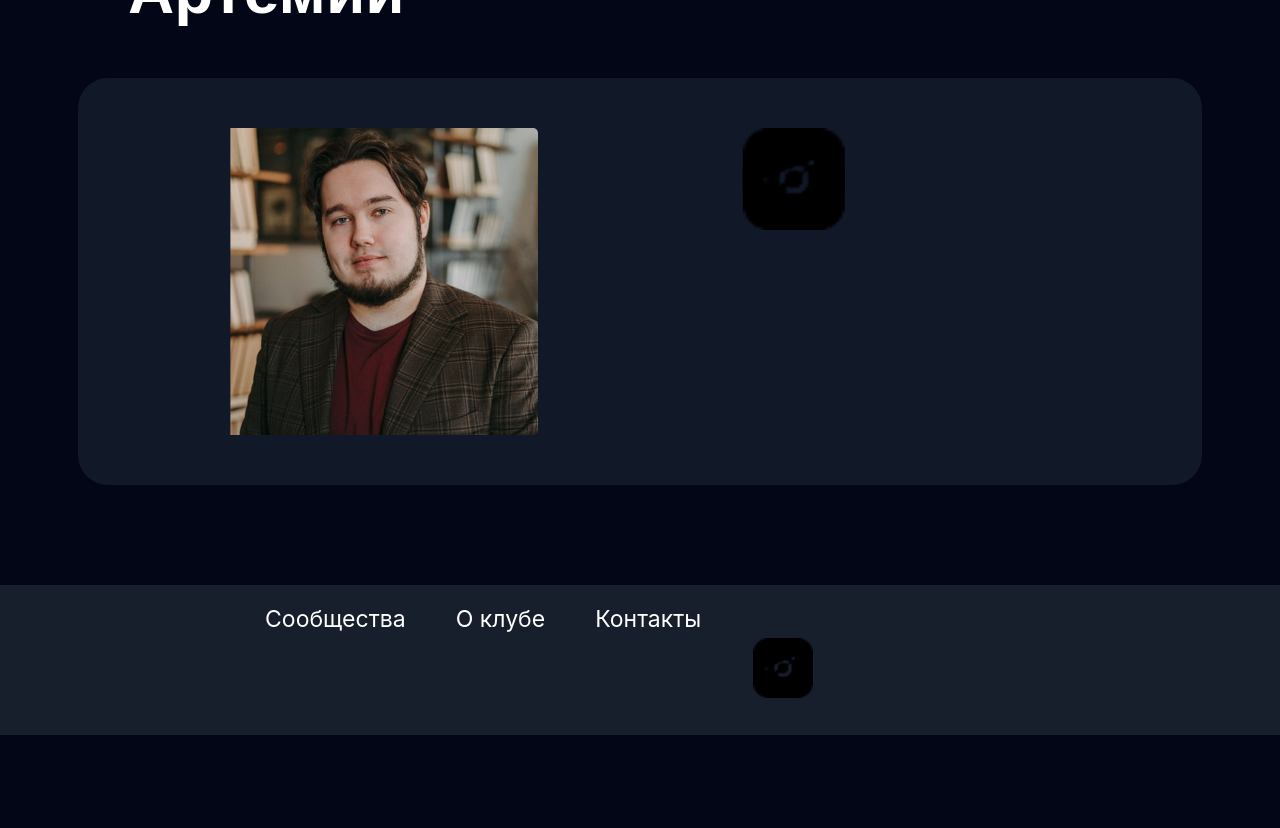
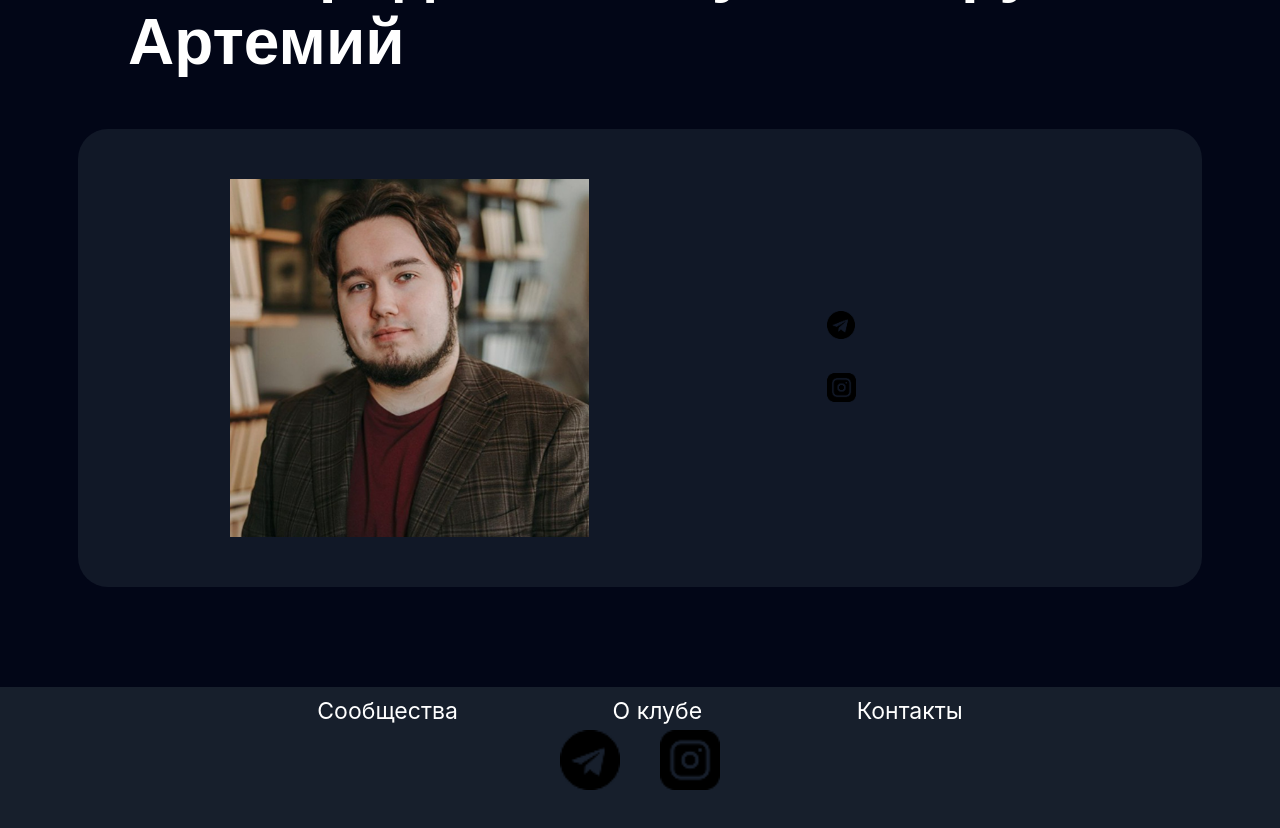
Before and after one commit to paladiandrew/Imperative, a React (Create React App) app: page /contacts in a window 1280 px wide. Shown: the part 1520-2348 px from the top of the page. Before the commit the page ends 2255 px from the top, so only its background shows below. Built offline with nearby package versions, Linux system fonts and the light colour scheme.

Commit message:
глобальное обновление - шестые правки

```diff
--- a/package.json
+++ b/package.json
@@ -1,6 +1,6 @@
 {
   "name": "imperative",
-  "version": "0.1.5",
+  "version": "0.1.6",
   "private": true,
   "dependencies": {
     "@testing-library/dom": "^10.4.0",
--- a/src/components/footer.jsx
+++ b/src/components/footer.jsx
@@ -1,7 +1,7 @@
 import React from 'react';
+import { Link } from 'react-router-dom';
 import tgIcon from '../assets/images/tg.png';
 import instIcon from '../assets/images/inst.png';
-import { Link } from 'react-router-dom';
 import '../styles/footer.css'; // Обязательно подключите CSS файл
 
 const Footer = () => {
@@ -14,13 +14,13 @@ const Footer = () => {
 
             </div>
             <div className="footer-icons">
-            <a href="https://t.me/Men_Leadership" target="_blank" rel="noopener noreferrer">
+  <a href="https://t.me/kasatkin_books_club" target="_blank" rel="noopener noreferrer">
     <img src={tgIcon} alt="Telegram" className="footer-icon" />
-</a>
-<a href="https://www.instagram.com/menclub_books/profilecard/?igsh=bWN0YTJ2MGY5MHRx" target="_blank" rel="noopener noreferrer">
+  </a>
+  <a href="https://www.instagram.com/menclub_books/profilecard/?igsh=bWN0YTJ2MGY5MHRx" target="_blank" rel="noopener noreferrer">
     <img src={instIcon} alt="Instagram" className="footer-icon" />
-</a>
-            </div>
+  </a>
+</div>
         </footer>
     );
 }
--- a/src/pages/about.jsx
+++ b/src/pages/about.jsx
@@ -103,12 +103,12 @@ const About = () => {
 
             <div className="membership-prices">
                 <div className="membership-item">
-                    <p>В месяц</p>
+                    <h2>В месяц</h2>
                     <p>Online-группа: 12 000</p>
                     <p>Offline-группа: 20 000</p>
                 </div>
                 <div className="membership-item">
-                    <p>За полгода</p>
+                    <h2>За полгода</h2>
                     <p>Online-группа: 48 000</p>
                     <p>Offline-группа: 80 000</p>
                 </div>
--- a/src/pages/books.jsx
+++ b/src/pages/books.jsx
@@ -16,16 +16,16 @@ import '../styles/books.css';
 const booksData = [
   { id: 1, title: "Договориться можно обо всем", image: book1 },
   { id: 2, title: "Сиддхартха", image: book2 },
-  { id: 3, title: "Договориться можно обо всем", image: book3 },
-  { id: 4, title: "Сиддхартха", image: book4 },
-  { id: 5, title: "Договориться можно обо всем", image: book5 },
-  { id: 6, title: "Сиддхартха", image: book6 },
-  { id: 7, title: "Договориться можно обо всем", image: book7 },
-  { id: 8, title: "Сиддхартха", image: book8 },
-  { id: 9, title: "Договориться можно обо всем", image: book9 },
-  { id: 10, title: "Сиддхартха", image: book10 },
-  { id: 11, title: "Договориться можно обо всем", image: book11 },
-  { id: 12, title: "Сиддхартха", image: book12 },
+  { id: 3, title: "Продавец обуви", image: book3 },
+  { id: 4, title: "Ненасильственное общение", image: book4 },
+  { id: 5, title: "Атомные привычки", image: book5 },
+  { id: 6, title: "Крестный отец", image: book6 },
+  { id: 7, title: "Третья альтернатива", image: book7 },
+  { id: 8, title: "WILL", image: book8 },
+  { id: 9, title: "7 навыков высокоэффективных людей", image: book9 },
+  { id: 10, title: "Технология жизни.Книга для героев", image: book10 },
+  { id: 11, title: "Sapiens. Краткая история человечества", image: book11 },
+  { id: 12, title: "Поток. Психология переживания", image: book12 },
 ];
 
 const Books = () => {
--- a/src/styles/about.css
+++ b/src/styles/about.css
@@ -328,6 +328,9 @@ html, body {
     .about-image-rectangle {
         height: 15vw;
     }
+    .divider-line {
+        height: 2px;
+      }
 
 
     .left-section, .right-section {
@@ -355,7 +358,9 @@ html, body {
   .profile-name {
     font-size: calc(1.3vw + 11px) !important;  /* 11-15px */
   }
-
+  .divider-line {
+    height: 2px;
+  }
   /* Основной текст */
   .left-text,
   .right-text,
@@ -371,7 +376,7 @@ html, body {
   /* Инструкции и цены */
   .instruction-text,
   .membership-item {
-    font-size: calc(0.7vw + 7px) !important;  /* 7-10px */
+    font-size: calc(1vw + 10px) !important;  /* 7-10px */
   }
 
   /* Микротекст */
@@ -401,7 +406,7 @@ html, body {
     .join-title,
     .join-steps,
     .cost-title {
-      font-size: calc(1vw + 11px) !important;  /* 8-12px */
+      font-size: calc(1vw + 12px) !important;  /* 8-12px */
     }
   }
 }
--- a/src/styles/books.css
+++ b/src/styles/books.css
@@ -52,12 +52,12 @@
     padding: clamp(25px, 5vw, 50px);
     display: grid;
     grid-template-columns: repeat(3, 1fr);
-    gap: clamp(15px, 4vw, 50px);
+    gap: clamp(10px, 3vw, 25px);
 }
 
 .book-card {
     text-align: center;
-    padding: clamp(10px, 2vw, 20px);
+    padding: clamp(8px, 1.5vw, 16px);
     display: flex;
     flex-direction: column;
     height: 100%; /* Фиксируем высоту карточки */
@@ -75,8 +75,9 @@
 
 .book-card img {
     width: 100%;
-    object-fit: cover;
+    object-fit: contain;
     flex-grow: 1; /* Занимает оставшееся пространство */
+    flex-shrink: 0;
 }
 
 /* Медиазапросы ТОЛЬКО для экстремальных случаев */
@@ -90,6 +91,6 @@
     }
 
     .book-card h3 {
-        font-size: clamp(8px, 2vw, 10px);
+        font-size: clamp(4px, 1.7vw, 8px);
     }
 }
--- a/src/styles/contacts.css
+++ b/src/styles/contacts.css
@@ -65,7 +65,7 @@
     text-align: left;
 }
 
-/* Компонент 4 и 6 */
+/* Компонент 4 и 6 - исправленные стили */
 .contacts-card {
     width: 80%;
     margin: 0 auto 100px;
@@ -77,8 +77,7 @@
 }
 
 .contacts-main-photo {
-    width: 30%;
-    border-radius: 5px;
+    width: 35%;
     padding-left: 10%;
     margin-right: 5%;
     object-fit: cover;
@@ -88,23 +87,20 @@
 .contacts-socials {
     width: 20%;
     margin-left: 10%;
-    position: relative;
-    align-self: stretch;
+    display: flex;
+    flex-direction: column;
+    justify-content: center;
+    align-items: center;
+    gap: 30px; /* Отступ между иконками */
 }
 
 .contacts-social-icon {
-    width: 50%;
-    position: absolute;
-    left: 50%;
-    transform: translateX(-50%);
+    width: 80%;
+    transition: transform 0.3s;
 }
 
-.contacts-social-icon:first-child {
-    top: 0;
-}
-
-.contacts-social-icon:last-child {
-    bottom: 0;
+.contacts-social-icon:hover {
+    transform: scale(1.1);
 }
 
 /* Медиа-запрос для очень маленьких экранов */
--- a/src/styles/footer.css
+++ b/src/styles/footer.css
@@ -4,7 +4,7 @@
     display: flex;
     flex-direction: column;
     align-items: center;
-    justify-content: flex-start; /* Центрируем по вертикали */
+    justify-content: flex-start;
     background-color: #171F2C;
     color: white;
     box-sizing: border-box;
@@ -15,8 +15,8 @@
     width: 100%;
     max-width: 800px;
     display: flex;
-    justify-content: flex-start;
-    margin-top: 20px;
+    justify-content: space-around;
+    margin-top: 10px;
 }
 
 .footer-link {
@@ -37,15 +37,16 @@
     max-width: 600px;
     display: flex;
     justify-content: center;
-    position: relative;
+    gap: 40px; /* Добавляем промежуток между иконками */
     margin-top: 5px;
+    position: relative; /* Убираем absolute positioning */
 }
 
 .footer-icon {
     width: clamp(40px, 5vw, 60px);
     height: clamp(40px, 5vw, 60px);
     transition: transform 0.3s;
-    position: absolute;
+    /* Убираем position: absolute и индивидуальные позиции */
 }
 
 /* Ваши идеальные значения позиционирования */
```
